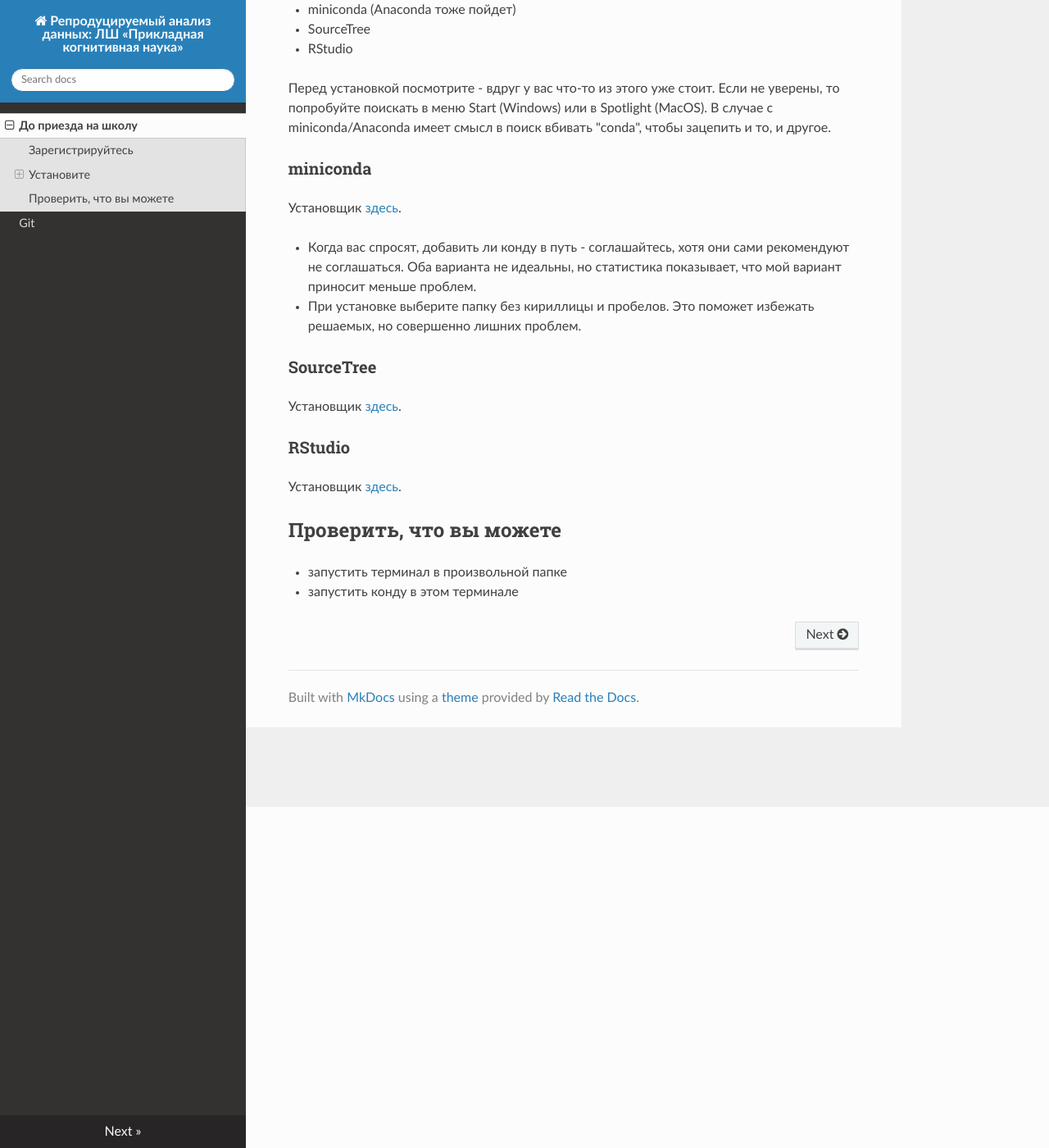
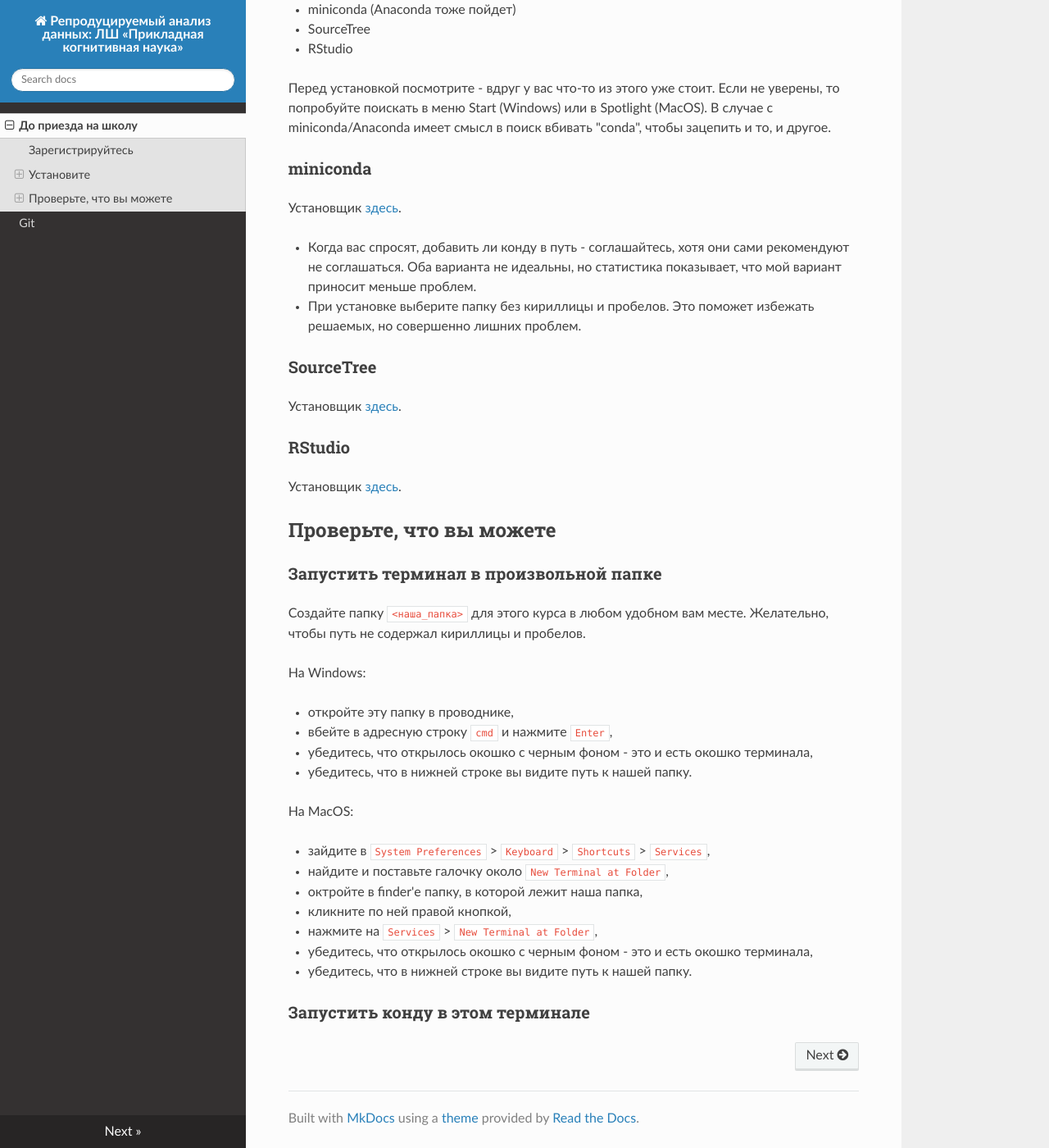
Before and after one commit to kalenkovich/reproducible-data-analysis, an MkDocs documentation site: the page built from website/docs/0_before-coming.md, in a window 1280 px wide and 1400 px high, scrolled down 416 px. Shown: the whole window at 82% size. Built offline with MkDocs 1.6.1, drawn with Linux system fonts in a browser that asks for light colours; nearby versions of some CDN libraries.

Commit message:
add "open terminal here" instructions

```diff
--- a/website/docs/0_before-coming.md
+++ b/website/docs/0_before-coming.md
@@ -36,7 +36,28 @@ GitHub'ом мы реально будем пользоваться.
 Установщик [здесь](https://rstudio.com/products/rstudio/download/).
 
 
-## Проверить, что вы можете
+## Проверьте, что вы можете
 
-* запустить терминал в произвольной папке
-* запустить конду в этом терминале
+### Запустить терминал в произвольной папке
+
+Создайте папку `<наша_папка>` для этого курса в любом удобном вам месте.
+Желательно, чтобы путь не содержал кириллицы и пробелов.
+
+На Windows:
+
+- откройте эту папку в проводнике,
+- вбейте в адресную строку `cmd` и нажмите `Enter`,
+- убедитесь, что открылось окошко с черным фоном - это и есть окошко терминала,
+- убедитесь, что в нижней строке вы видите путь к нашей папку.
+
+На MacOS:
+
+- зайдите в `System Preferences` > `Keyboard` > `Shortcuts` > `Services`,
+- найдите и поставьте галочку около `New Terminal at Folder`,
+- октройте в finder'е папку, в которой лежит наша папка,
+- кликните по ней правой кнопкой,
+- нажмите на `Services` > `New Terminal at Folder`,
+- убедитесь, что открылось окошко с черным фоном - это и есть окошко терминала,
+- убедитесь, что в нижней строке вы видите путь к нашей папку.
+
+### Запустить конду в этом терминале
```
